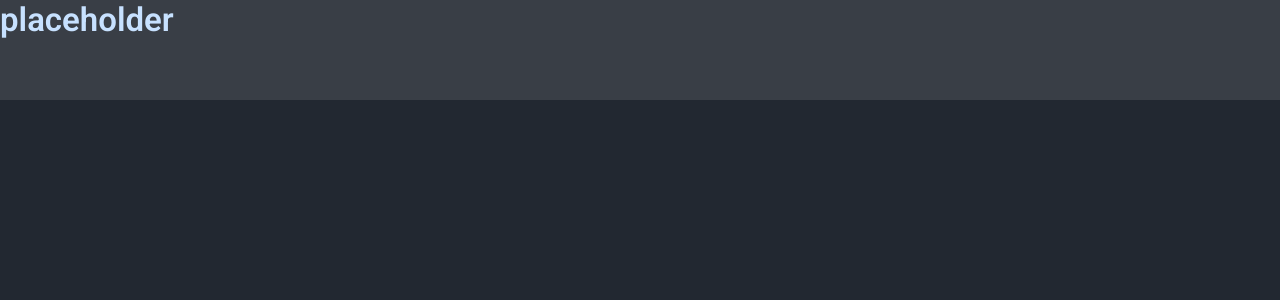
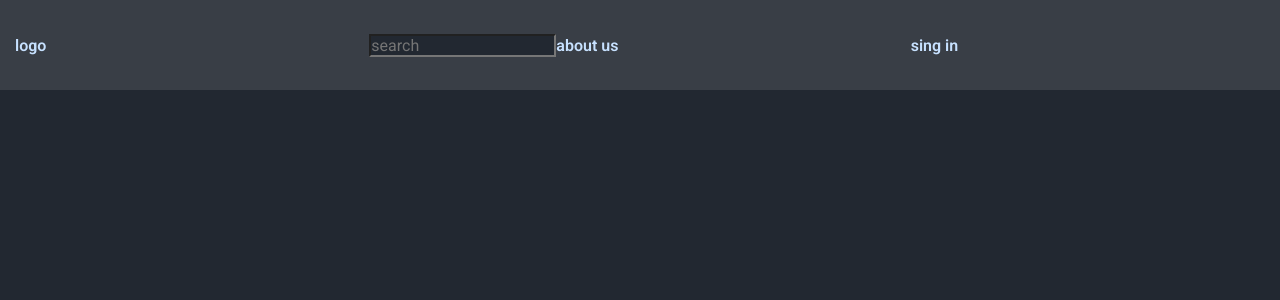
Before and after one commit to zaZZa564/fake-shop, a React (Create React App) app: page / in a window 1280 px wide. Shown: the top 300 px of the page. Built offline with nearby package versions, Linux system fonts and the light colour scheme.

Commit message:
header base

```diff
--- a/src/components/Header.js
+++ b/src/components/Header.js
@@ -4,7 +4,12 @@ class Header extends React.Component {
   render() {
     return(
       <header className="header">
-        placeholder
+        <div className="headerEl logo">logo</div>
+        <div className="headerEL search-container">
+          <input placeholder="search" className="search"></input>
+        </div>
+        <div className="headerEl about">about us</div>
+        <div className="headerEl sing-in">sing in</div>
       </header>
     );
   }
--- a/src/style/style.css
+++ b/src/style/style.css
@@ -13,8 +13,15 @@
   color: var(--text-color);
 }
 .header {
+  height: 60px;
+  padding: 15px;
+  align-items: center;
+  display: flex;
   font-weight: 600;
   font-size: 33px;
   background-color: var(--lighter-color);
-  height: 100px;
 }
+.headerEl {
+  background-color: var(--lighter-color);
+  flex: 1;
+}
```
